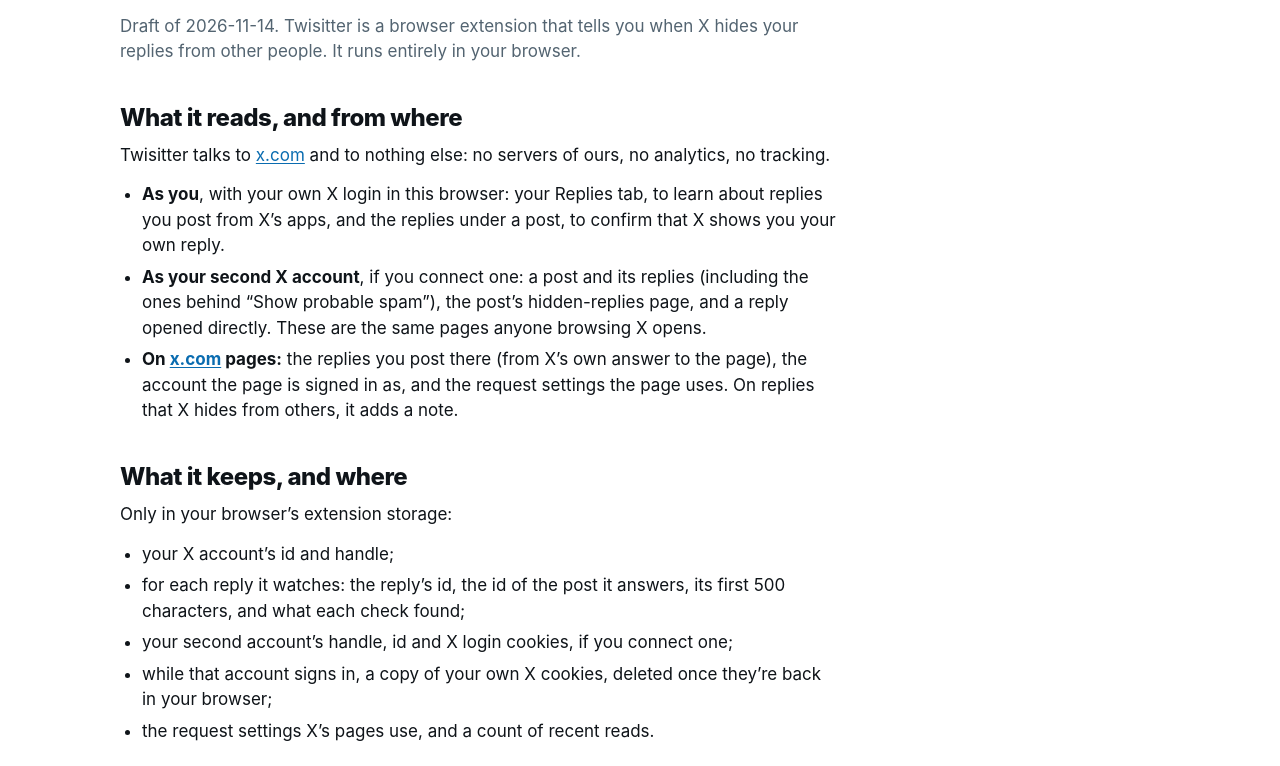
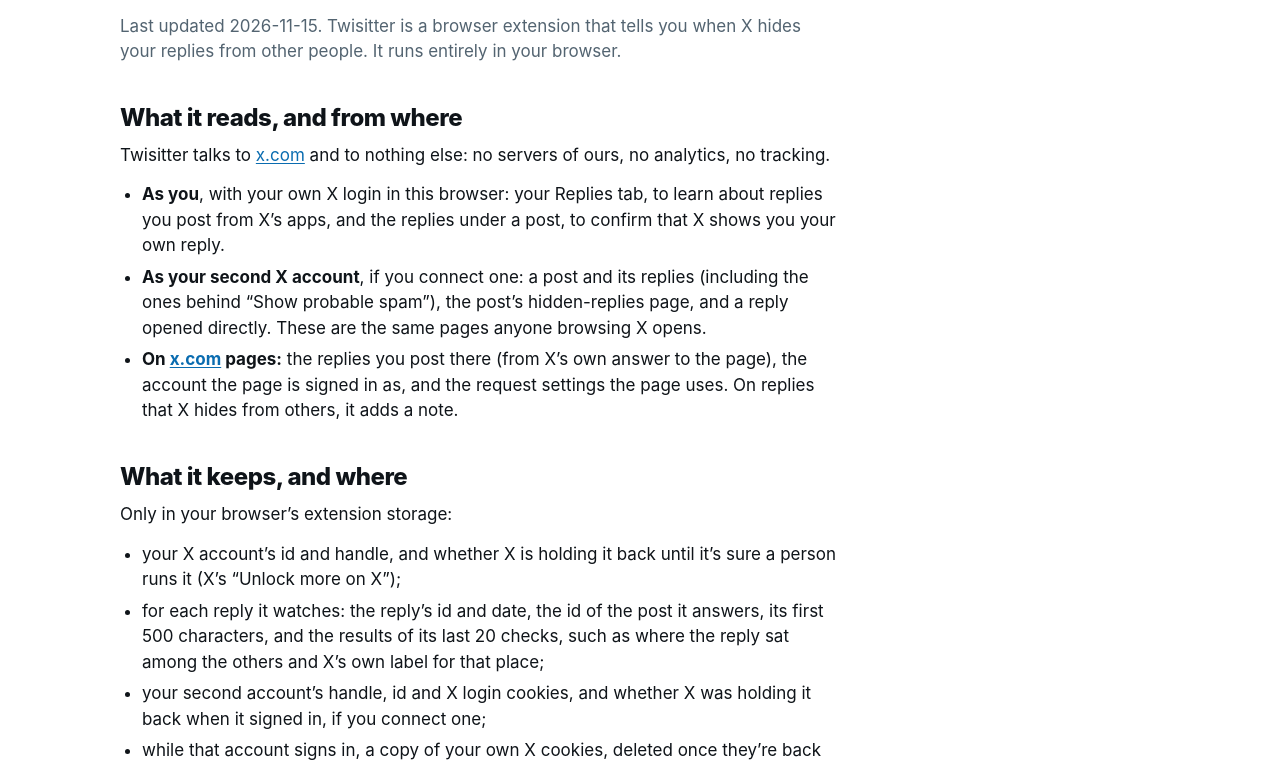
Before and after one commit to Twisitter/twisitter-site, an Astro site: page /privacy in a window 1280 px wide. Shown: the part 172-938 px from the top of the page. Built offline with nearby package versions, Linux system fonts and the light colour scheme; Astro itself is replaced by a stand-in of ours.

Commit message:
Sync the privacy page with the extension's policy of 2026-11-15

```diff
--- a/src/text/privacy.md
+++ b/src/text/privacy.md
@@ -1,6 +1,6 @@
 # Twisitter privacy policy
 
-Draft of 2026-11-14. Twisitter is a browser extension that tells you when X
+Last updated 2026-11-15. Twisitter is a browser extension that tells you when X
 hides your replies from other people. It runs entirely in your browser.
 
 ## What it reads, and from where
@@ -23,13 +23,18 @@ analytics, no tracking.
 
 Only in your browser's extension storage:
 
-- your X account's id and handle;
-- for each reply it watches: the reply's id, the id of the post it answers, its
-  first 500 characters, and what each check found;
-- your second account's handle, id and X login cookies, if you connect one;
+- your X account's id and handle, and whether X is holding it back until it's
+  sure a person runs it (X's "Unlock more on X");
+- for each reply it watches: the reply's id and date, the id of the post it
+  answers, its first 500 characters, and the results of its last 20 checks,
+  such as where the reply sat among the others and X's own label for that
+  place;
+- your second account's handle, id and X login cookies, and whether X was
+  holding it back when it signed in, if you connect one;
 - while that account signs in, a copy of your own X cookies, deleted once
   they're back in your browser;
-- the request settings X's pages use, and a count of recent reads.
+- the request settings X's pages use, a count of recent reads, the state of
+  each account's session, and which replies it has already told you about.
 
 ## Your second account's login
 
```
